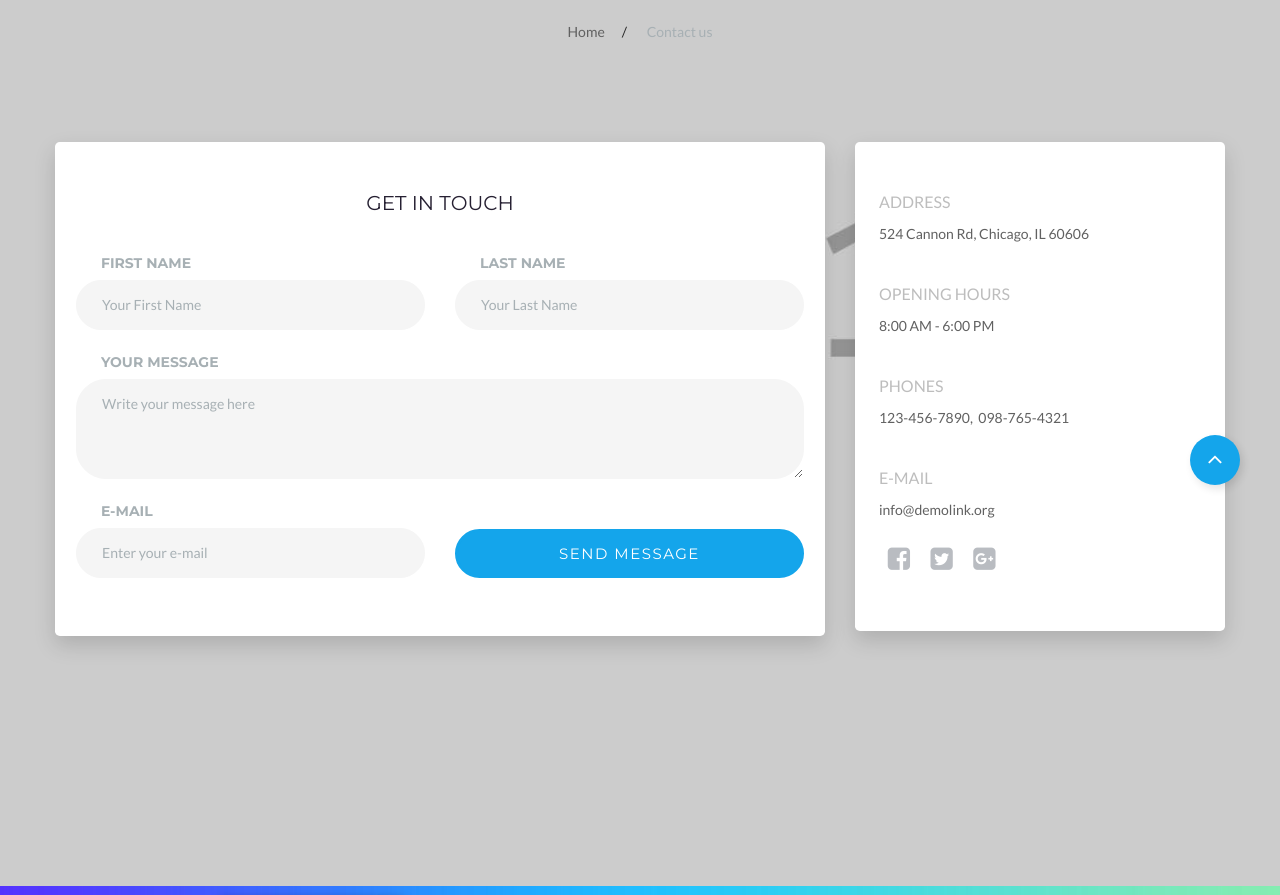
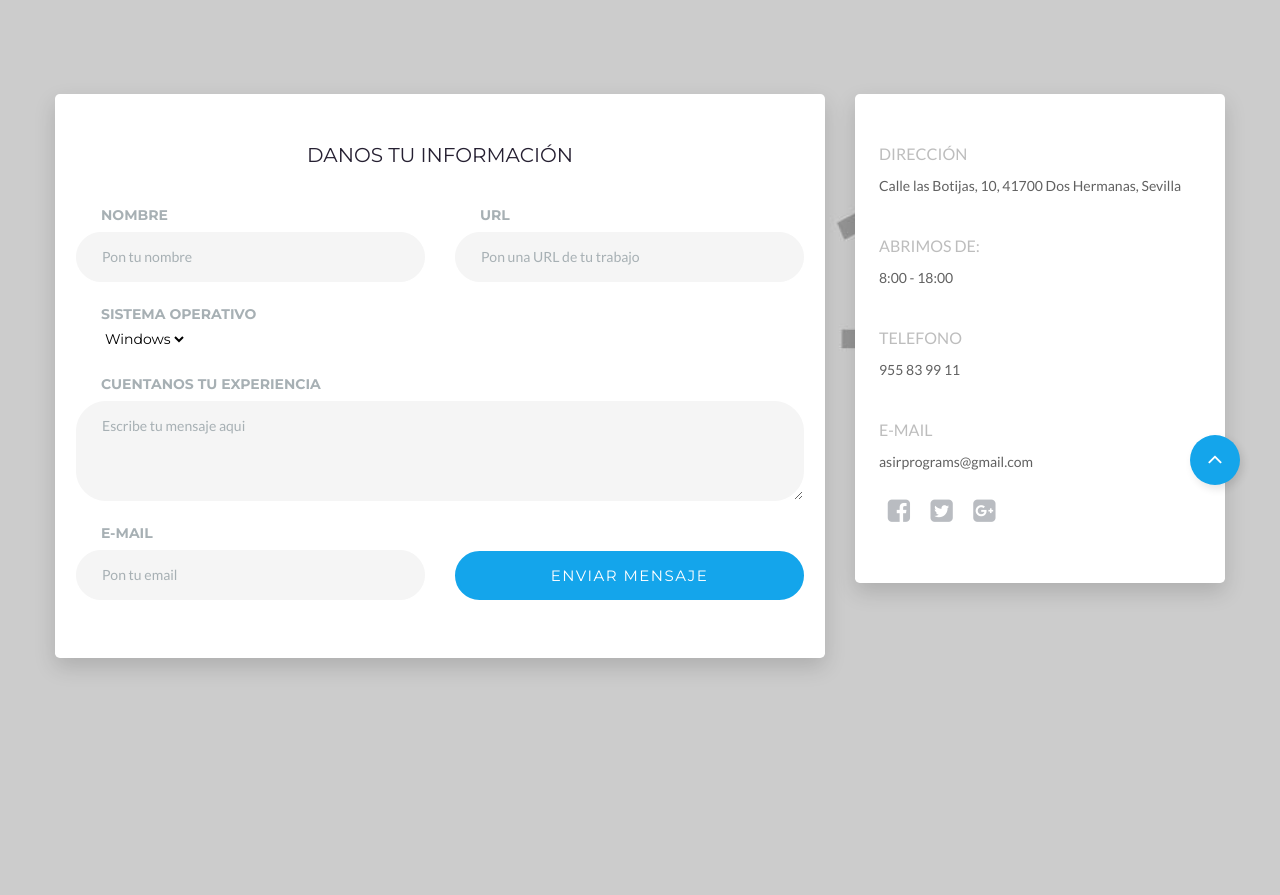
Before and after one commit to alexrr12341/ejercicio_html, a plain HTML site: page site/encuesta.html in a window 1280 px wide. Shown: the part 375-1270 px from the top of the page. Drawn offline with Linux system fonts and the light colour scheme.

Commit message:
Añadido parte del formulario

```diff
--- a/site/encuesta.html
+++ b/site/encuesta.html
@@ -2,7 +2,7 @@
 <html class="wide wow-animation" lang="en">
   <head>
     <!--Site Title-->
-    <title>Contact Us</title>
+    <title>Encuesta</title>
     <meta charset="utf-8">
     <meta name="format-detection" content="telephone=no">
     <meta name="viewport" content="width=device-width, height=device-height, initial-scale=1.0, maximum-scale=1.0, user-scalable=0">
@@ -29,7 +29,6 @@
         <p>Loading...</p>
       </div>
     </div>
-    <!--The Main Wrapper--><a class="section section-banner d-none d-xl-flex" href="https://www.templatemonster.com/website-templates/58434.html" style="background-image: url(images/banner/banner-1-bg-1600x60.jpg); background-image: -webkit-image-set( url(images/banner/banner-1-bg-1600x60.jpg) 1x, url(images/banner/banner-1-bg-3200x120.jpg) 2x )"> <img src="images/banner/banner-1-1600x60.png" srcset="images/banner/banner-1-1600x60.png 1x, images/banner/banner-1-3200x120.png 2x" alt=""></a>
     <div class="page">
       <!--
       ========================================================
@@ -51,7 +50,7 @@
                 <!--END RD Navbar Toggle-->
 
                 <!--RD Navbar Brand-->
-                <div class="rd-navbar-brand"><a href="index.html"><img src="images/logo-default.png" alt=""></a></div>
+                <div class="rd-navbar-brand"><a href="index.html"><img src="images/Logo.png" alt=""></a></div>
                 <!--END RD Navbar Brand-->
               </div>
               <!--END RD Navbar Panel-->
@@ -76,7 +75,7 @@
           </div>
           <ol class="breadcrumb">
             <li><a href="index.html">Home</a></li>
-            <li class="active"> Contact us</li>
+            <li class="active"> Encuesta</li>
           </ol>
         </section>
 
@@ -86,35 +85,47 @@
             <div class="row row-30">
               <div class="col-lg-8">
                 <div class="button-shadow bg-default py-5 px-3 round-large">
-                  <h5 class="text-center">GET IN TOUCH</h5>
-                  <form class="rd-mailform text-left" data-form-output="form-output-global" data-form-type="forms" method="post" action="bat/rd-mailform.php">
+                  <h5 class="text-center">DANOS TU INFORMACIÓN</h5>
+                  <form class="rd-mailform text-left" data-form-output="form-output-global" data-form-type="forms" method="post" action="http://www.gonzalonazareno.org/josedom/resultado.php">
                     <div class="row row-20 align-items-end">
                       <div class="col-md-6">
                         <div class="form-wrap form-wrap-validation validation-with-outside-label">
-                          <label class="form-label-outside" for="forms-name">First name</label>
-                          <input class="form-input" id="forms-name" type="text" name="name" placeholder="Your First Name" data-constraints="@Required">
+                          <label class="form-label-outside" for="forms-name">Nombre</label>
+                          <input class="form-input" id="forms-name" type="text" name="name_control" placeholder="Pon tu nombre" data-constraints="@Required">
                         </div>
                       </div>
-                      <div class="col-md-6">
+ 		      <div class="col-md-6">
                         <div class="form-wrap form-wrap-validation validation-with-outside-label">
-                          <label class="form-label-outside" for="forms-last-name">Last name</label>
-                          <input class="form-input" id="forms-last-name" type="text" name="last-name" placeholder="Your Last Name" data-constraints="@Required">
+                          <label class="form-label-outside" for="forms-last-name">URL</label>
+                          <input class="form-input" id="forms-last-name" type="url" name="url_control" placeholder="Pon una URL de tu trabajo">
                         </div>
                       </div>
+			<div class="col-md-6">
+			 <div class="form-wrap form-wrap-validation validation-with-outside-label">
+			  <label class="form-label-outside" for="forms-last-name">Sistema Operativo</label>
+			<label class="form-label-outside" for="forms-last-name">
+			<select name="sistema_control">
+                		<option value="windows">Windows</option>
+              			<option value="linux">Linux</option>
+                		<option value="macos">Macos</option>
+       			</select>
+			</label>
+			</div>
+			</div>
                       <div class="col-md-12">
                         <div class="form-wrap form-wrap-validation validation-with-outside-label">
-                          <label class="form-label-outside" for="forms-message">Your message</label>
-                          <textarea class="form-input" id="forms-message" name="message" placeholder="Write your message here" data-constraints="@Required"></textarea>
+                          <label class="form-label-outside" for="forms-message">Cuentanos tu experiencia</label>
+                          <textarea class="form-input" id="forms-message" name="comentario_control" placeholder="Escribe tu mensaje aqui" data-constraints="@Required"></textarea>
                         </div>
                       </div>
                       <div class="col-md-6">
                         <div class="form-wrap form-wrap-validation validation-with-outside-label">
                           <label class="form-label-outside" for="forms-email">E-mail</label>
-                          <input class="form-input" id="forms-email" type="email" name="email" placeholder="Enter your e-mail" data-constraints="@Email @Required">
+                          <input class="form-input" id="forms-email" type="email" name="email_control" placeholder="Pon tu email" data-constraints="@Email @Required">
                         </div>
                       </div>
                       <div class="col-md-6">
-                        <button class="button button-primary button-xs round-xl button-block form-el-offset-1" type="submit">Send Message</button>
+                        <button class="button button-primary button-xs round-xl button-block form-el-offset-1" type="submit">Enviar mensaje</button>
                       </div>
                     </div>
                   </form>
@@ -123,14 +134,14 @@
               <div class="col-lg-4 text-center text-lg-left">
                 <address class="contact-block bg-default button-shadow py-5 px-4 round-large">
                   <dl class="list-md">
-                    <dt class="heading-6 text-uppercase">ADDRESS</dt>
-                    <dd>524 Cannon Rd, Chicago, IL 60606</dd>
-                    <dt class="heading-6 text-uppercase">Opening Hours</dt>
-                    <dd>8:00 AM - 6:00 PM</dd>
-                    <dt class="heading-6 text-uppercase">PHONEs</dt>
-                    <dd><a href="tel:#">123-456-7890, &nbsp;</a><a href="tel:#">098-765-4321</a></dd>
+                    <dt class="heading-6 text-uppercase">DIRECCIÓN</dt>
+                    <dd>Calle las Botijas, 10, 41700 Dos Hermanas, Sevilla</dd>
+                    <dt class="heading-6 text-uppercase">Abrimos de:</dt>
+                    <dd>8:00 - 18:00</dd>
+                    <dt class="heading-6 text-uppercase">TELEFONO</dt>
+                    <dd><a href="tel:#">955 83 99 11</a></dd>
                     <dt class="heading-6 text-uppercase">E-MAIL</dt>
-                    <dd><a href="mailto:#">info@demolink.org</a></dd>
+                    <dd><a href="mailto:#">asirprograms@gmail.com</a></dd>
                   </dl>
                   <ul class="list-inline list-inline-3">
                     <li><a class="fa-facebook-square" href="#"></a></li>
```
